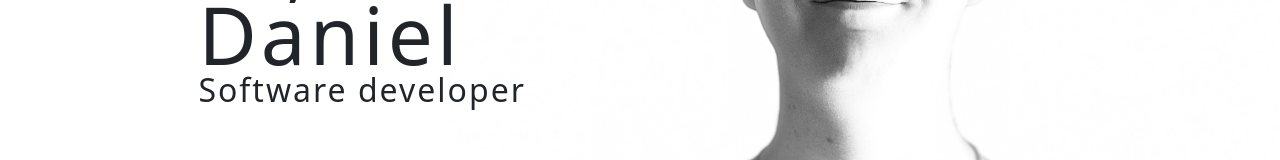
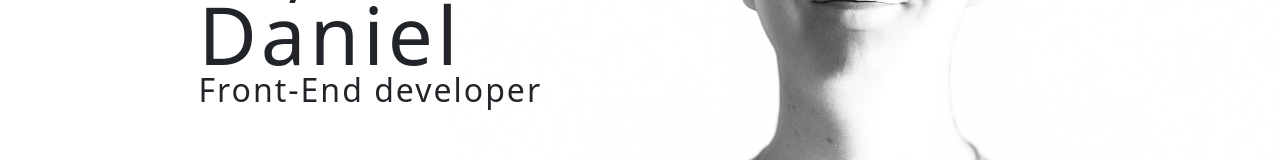
Before and after one commit to Hebrasco/hebrasco.github.io, a React (Create React App) app: page / in a window 1280 px wide. Shown: the part 382-542 px from the top of the page. Built offline with nearby package versions, Linux system fonts and the light colour scheme.

Commit message:
Update role

```diff
--- a/src/components/Home/components/Landing/components/Title/Title.tsx
+++ b/src/components/Home/components/Landing/components/Title/Title.tsx
@@ -18,7 +18,7 @@ export default function Title({ isXs = false }: TitleProps) {
         <div className="landing-title">
           <h1>Hi, I am</h1>
           <h1>Daniel</h1>
-          <p className="fw-light">Software developer</p>
+          <p className="fw-light">Front-End developer</p>
         </div>
       </div>
     </div>
```
